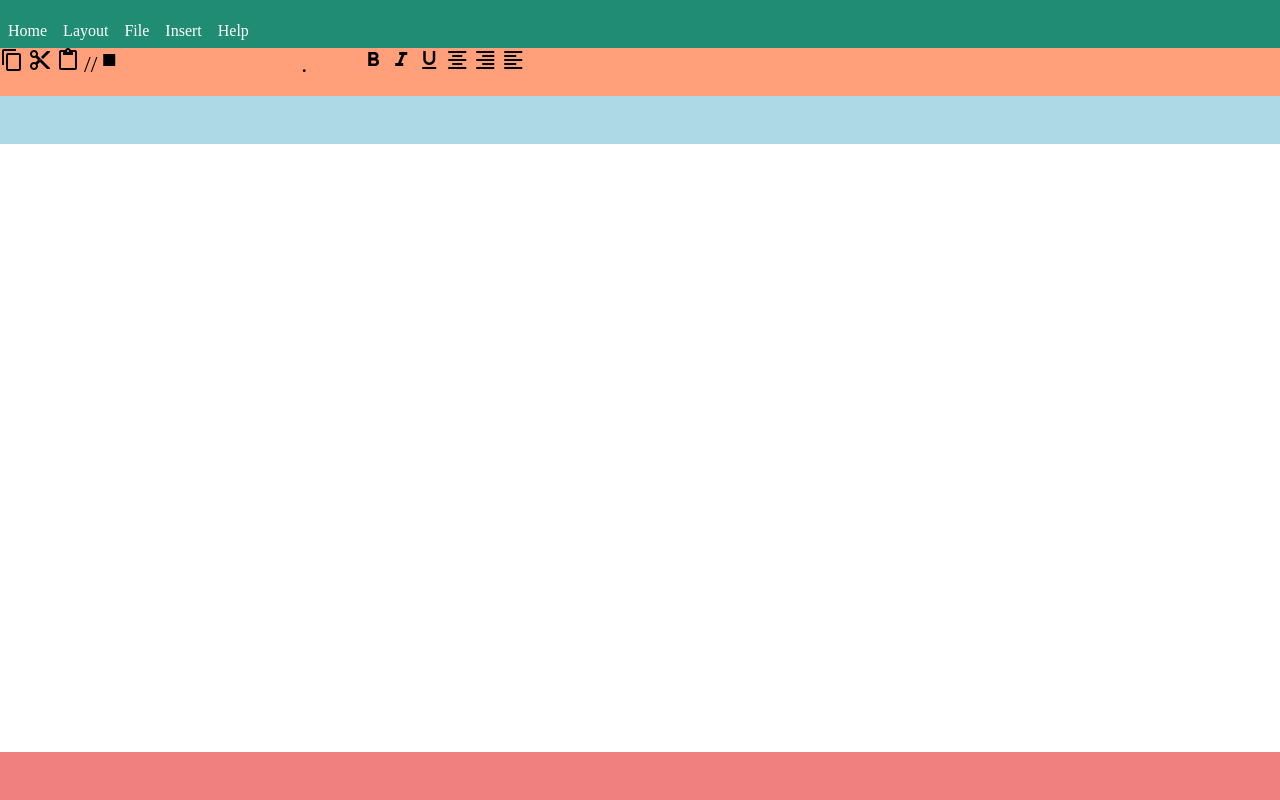
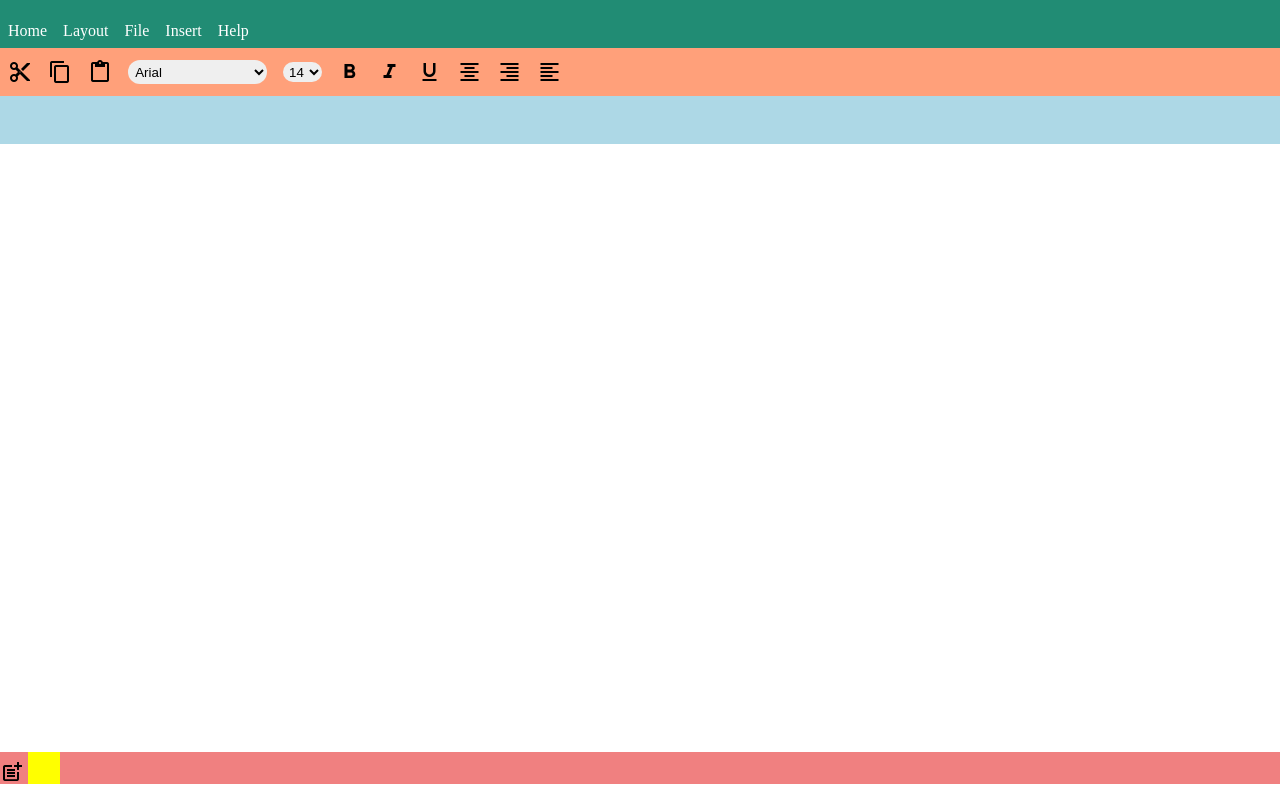
Before and after one commit to Aditya-Challa/GSheetsClone_PersonalProj, a plain HTML site: page Index.html in a window 1280 px wide. Drawn offline with Linux system fonts and the light colour scheme.

Commit message:
done for today

```diff
--- a/Index.html
+++ b/Index.html
@@ -20,16 +20,29 @@
     </div>
     <div class="cellprops-actions-cont">
         <span class="material-icons">
-            content_copy
+            content_cut
         </span>
         <span class="material-icons">
-            content_cut
+            content_copy
         </span>
         <span class="material-icons">
             content_paste
         </span>
+        <select class="font-family-prop">
+            <option value="Arial">Arial</option>
+            <option value="sans-serif">Sans-Sersif</option>
+            <option value="Times New Roman">Times New Roman</option>
+            <option value="monospace">Monospace</option>
+            <option value="fantasy">Fantasy</option>
+        </select>
+        <select class="font-size-prop">
+            <option value="14">14</option>
+            <option value="16">16</option>
+            <option value="18">18</option>
+            <option value="20">20</option>
+            <option value="24">24</option>
+        </select>
         <span class="material-icons">
-            //stopped at 23.00
             format_bold
         </span>
         <span class="material-icons">
@@ -50,7 +63,12 @@
     </div>
     <div class="formula-actions-cont"></div>
     <div class="grid-action-cont"></div>
-    <div class="sheet-actions-cont"></div>
+    <div class="sheet-actions-cont">
+        <span class="material-icons">
+            post_add
+            </span>
+            <div class="sheets-folder-cont"></div>
+    </div>
 
 
 
--- a/style.css
+++ b/style.css
@@ -15,20 +15,46 @@ body{
 .page-action{
     margin: 0.5rem;
     color: white ;
+    font-family:ari;
 }
 .cellprops-actions-cont{
     height: 3rem;
     background-color: lightsalmon;
+    display: flex;
+    align-items: center;
+    padding-left: 0.5rem;
+}
+.cellprops-actions-cont>*{
+    display: inline-block;
+    margin-right: 1rem;
+}
+.font-family-prop{
+    padding: 0.2rem;
+}
+.font-size-prop{
+    padding: 0.1rem;
+}
+.cellprops-actions-cont>select{
+    border: none;
+    border-radius: 45px;
+    outline:none;
 }
 .formula-actions-cont{
     height: 3rem;
     background-color: lightblue;
 }
 .sheet-actions-cont{
-    height: 3rem;
+    height: 2rem;
     background-color: lightcoral;
+    display: ;
 }
 .grid-action-cont{
     height: calc(100vh - 12rem);
 
 }
+.sheets-folder-cont{
+    height: 2rem;
+    width: 2rem;
+    background-color: yellow;
+    display: inline-block;
+}
```
